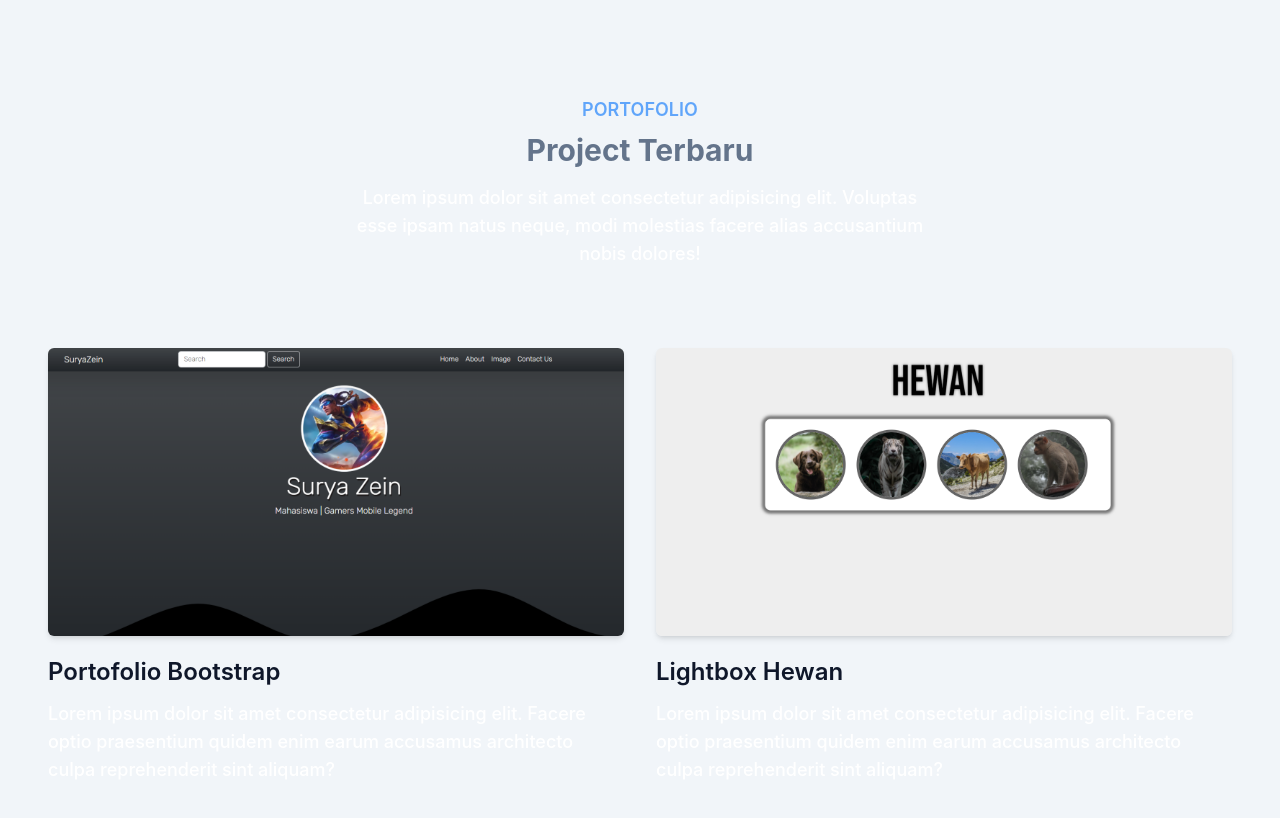
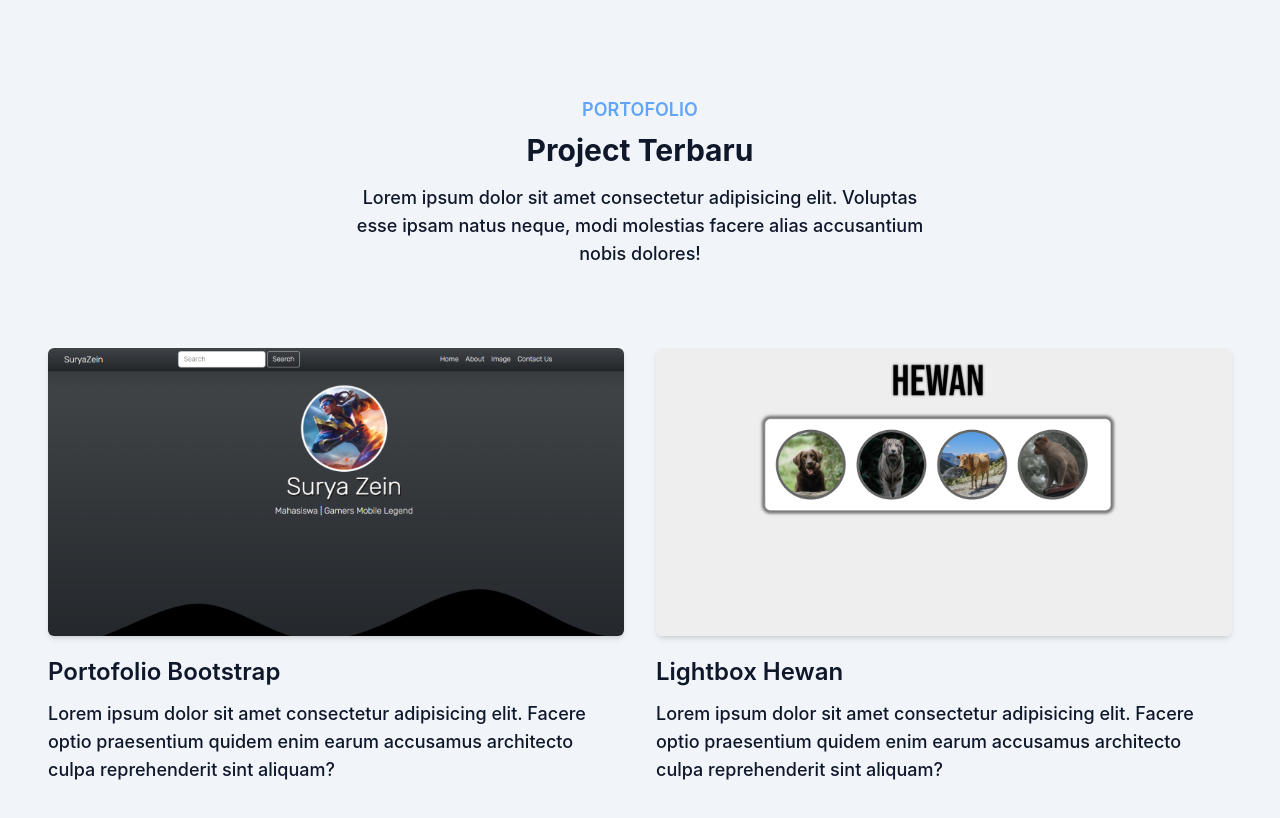
Before and after one commit to suryazeinrambe/suryazeinrambe.github.io, a website: page index.html in a window 1280 px wide. Shown: the part 940-1758 px from the top of the page. Drawn offline with Linux system fonts and the light colour scheme.

Commit message:
memperbaiki bug

```diff
--- a/index.html
+++ b/index.html
@@ -159,8 +159,8 @@
             <div class="w-full px-4">
                 <div class="max-w-xl mx-auto text-center mb-16">
                     <h4 class="font-semibold text-lg text-primary mb-2 uppercase pt-16 dark:text-white">Portofolio
-                      <h2 class="font-bold text-slate-500 text-3xl mb-4 dark:text-white">Project Terbaru</h2>
-                      <p class="font-medium text-lg text-white md:text-lg dark:text-white">Lorem ipsum dolor sit amet consectetur adipisicing elit. Voluptas esse ipsam natus neque, modi molestias facere alias accusantium nobis dolores!</p>
+                      <h2 class="font-bold text-dark text-3xl mb-4 dark:text-white">Project Terbaru</h2>
+                      <p class="font-medium text-lg text-slate-900 md:text-lg dark:text-slate-400">Lorem ipsum dolor sit amet consectetur adipisicing elit. Voluptas esse ipsam natus neque, modi molestias facere alias accusantium nobis dolores!</p>
                     </h4>
                   </div>
             </div>
@@ -172,7 +172,7 @@
                     <img src="src/images/portfolio-bootstrap.png" alt="" class="w-full">
                   </div>
                   <h3 class="font-semibold text-2xl mt-5 text-dark mb-3 dark:text-white">Portofolio Bootstrap</h3>
-                  <p class="font-medium text-base text-white md:text-lg">Lorem ipsum dolor sit amet consectetur adipisicing elit. Facere optio praesentium quidem enim earum accusamus architecto culpa reprehenderit sint aliquam?</p>
+                  <p class="font-medium text-base text-slate-900 md:text-lg">Lorem ipsum dolor sit amet consectetur adipisicing elit. Facere optio praesentium quidem enim earum accusamus architecto culpa reprehenderit sint aliquam?</p>
                 </div>
 
                 <div class="mb-12 p-4 md:w-1/2">
@@ -180,7 +180,7 @@
                     <img src="src/images/lightbox.png" alt="" class="w-full">
                   </div>
                   <h3 class="font-semibold text-2xl mt-5 text-dark mb-3 dark:text-white">Lightbox Hewan</h3>
-                  <p class="font-medium text-base text-white md:text-lg">Lorem ipsum dolor sit amet consectetur adipisicing elit. Facere optio praesentium quidem enim earum accusamus architecto culpa reprehenderit sint aliquam?</p>
+                  <p class="font-medium text-base text-slate-900   md:text-lg">Lorem ipsum dolor sit amet consectetur adipisicing elit. Facere optio praesentium quidem enim earum accusamus architecto culpa reprehenderit sint aliquam?</p>
                 </div>
               </div>
         </div>
```
Also changed, not shown: src/output.css.
